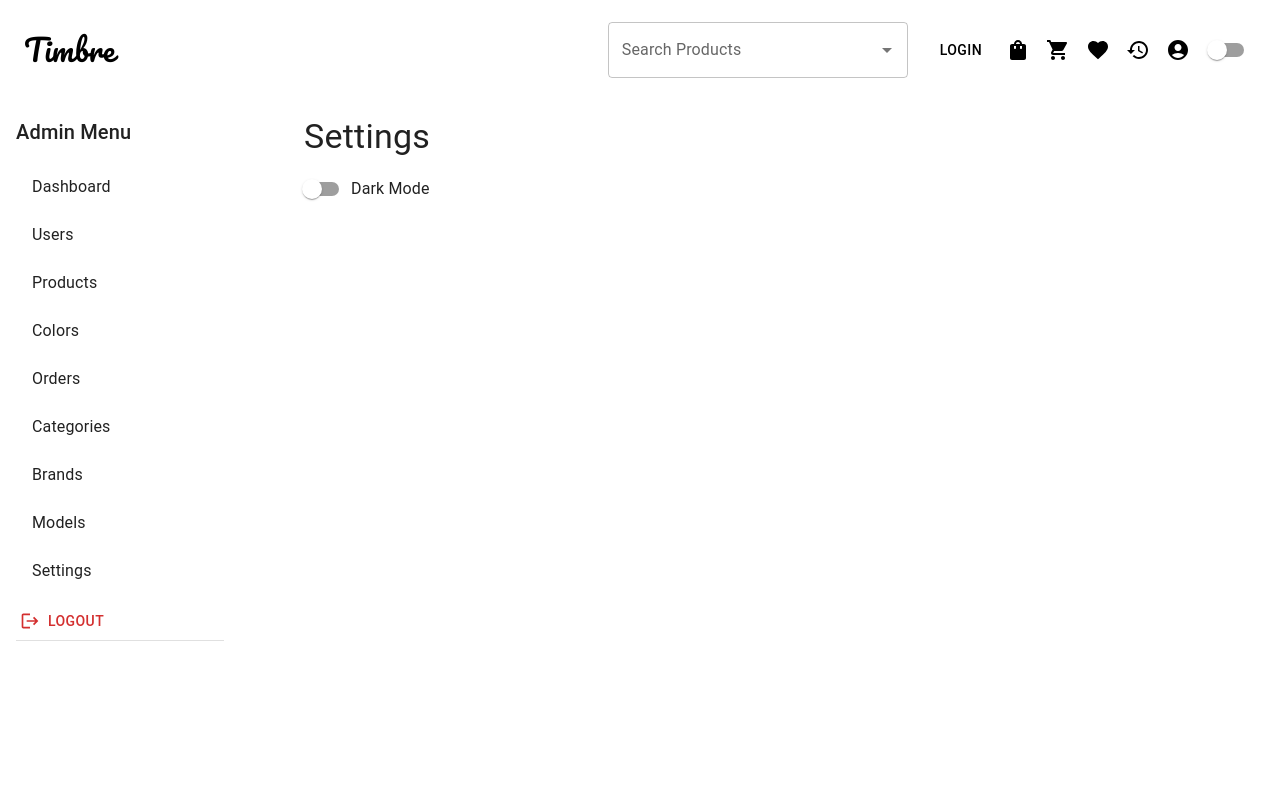
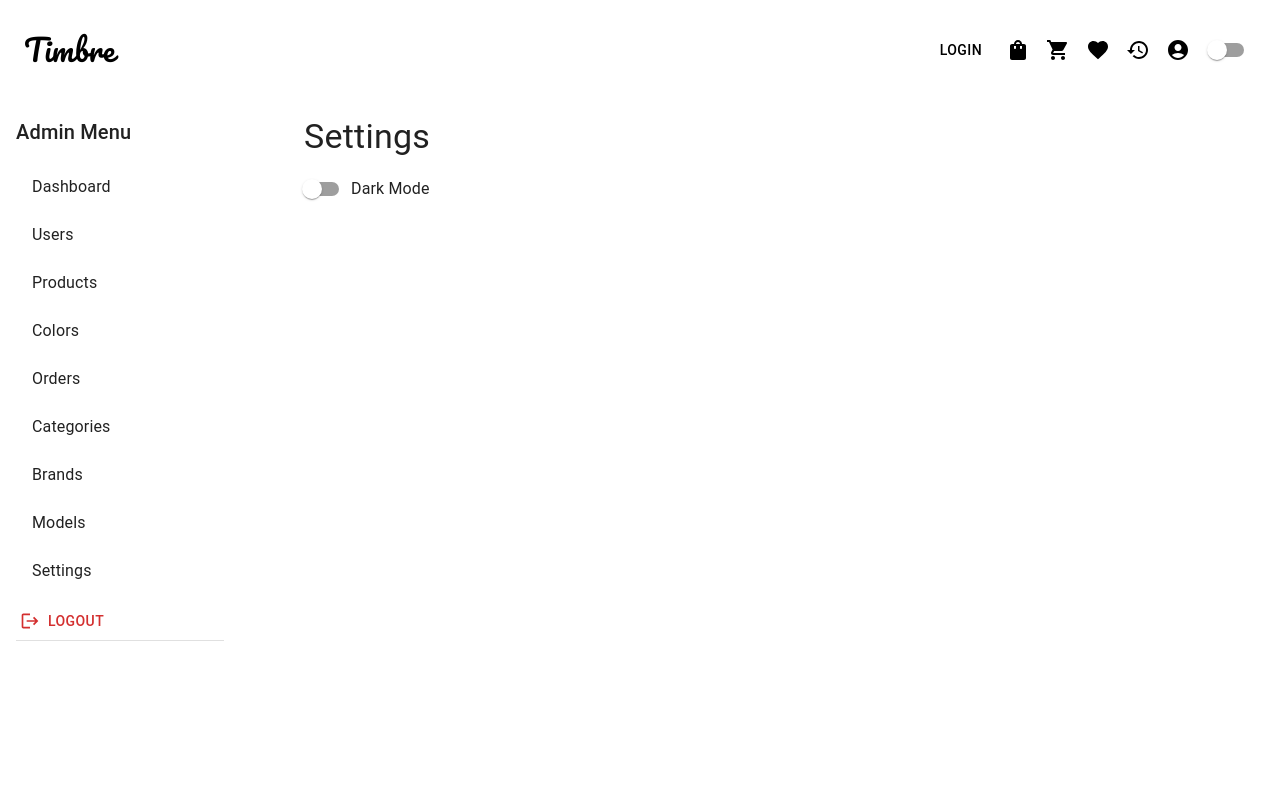
Before and after one commit to Mavishan01/Timbre-using-MERN-stack, a React (Create React App) app in the folder Frontend/: page /admin/settings in a window 1280 px wide. Shown: the top 800 px of the page. Built offline with nearby package versions, Linux system fonts and the light colour scheme; no server answers.

Commit message:
Remove search bar

```diff
--- a/Frontend/src/components/Navbar.js
+++ b/Frontend/src/components/Navbar.js
@@ -12,9 +12,9 @@ import { ThemeContext } from "../themecontext/ThemeContext";
 import { Link, useNavigate } from "react-router-dom";
 import Button from "@mui/material/Button";
 import LoginPopup from "./LoginPopup";
-import Box from '@mui/material/Box';
-import TextField from '@mui/material/TextField';
-import Autocomplete from '@mui/material/Autocomplete';
+// import Box from '@mui/material/Box';
+// import TextField from '@mui/material/TextField';
+// import Autocomplete from '@mui/material/Autocomplete';
 import ShoppingBagIcon from '@mui/icons-material/ShoppingBag';
 import HistoryIcon from '@mui/icons-material/History';
 import toast from 'react-hot-toast';
@@ -119,7 +119,7 @@ const Navbar = () => {
           >
             Timbre
           </Typography>
-          <Autocomplete
+          {/* <Autocomplete
             id="country-select-demo"
             sx={{ width: 300 }}
             options={products}
@@ -159,7 +159,7 @@ const Navbar = () => {
                 }}
               />
             )}
-          />
+          /> */}
           <Button
             color="inherit"
             sx={{
```
